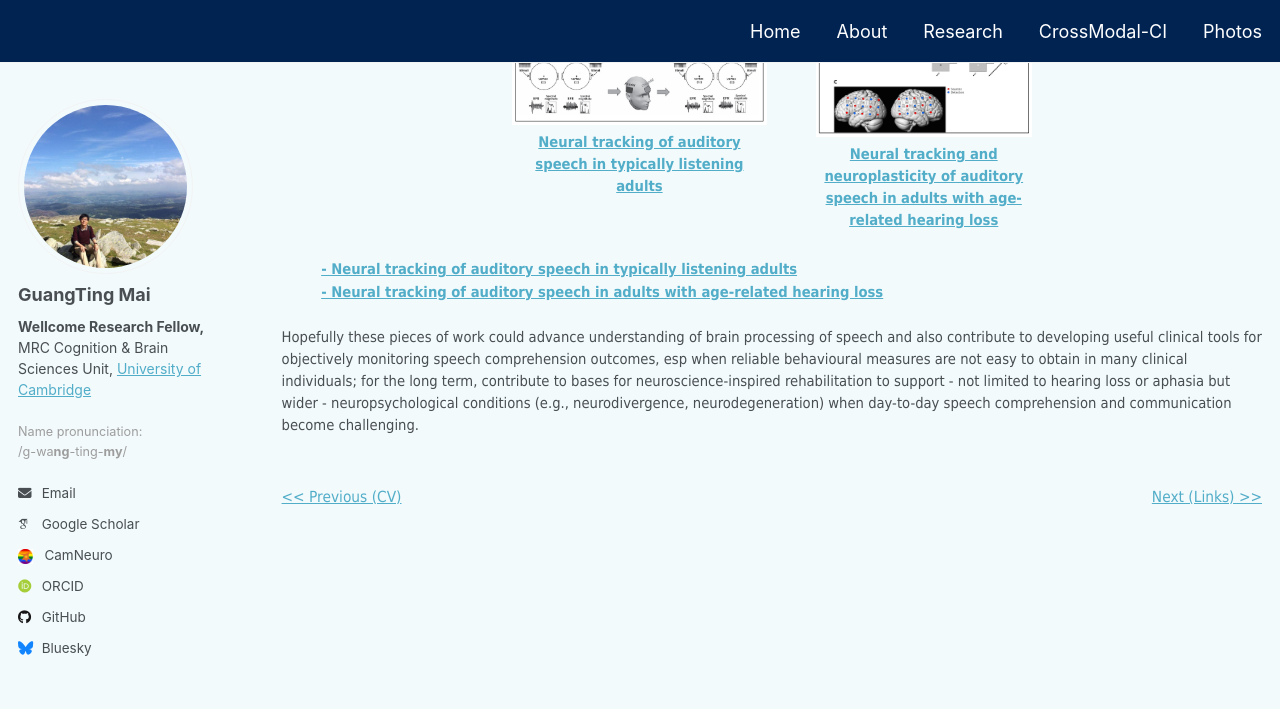
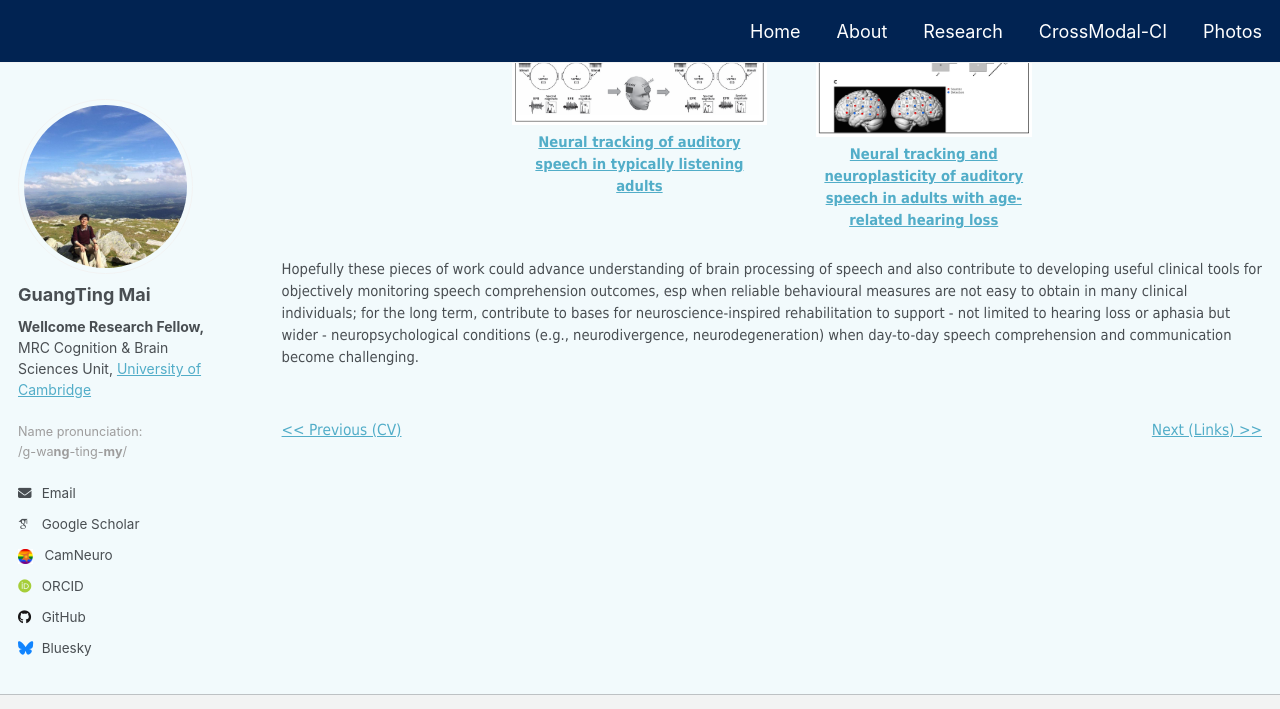
Before and after one commit to guangtingmai/guangtingmai.github.io, a Jekyll site: the page built from _pages/research-content.html, in a window 1280 px wide and 900 px high, scrolled down 1013 px, cut to the strip 0-709 px from the top of the window. Built offline with Jekyll 4.4.1, drawn with Linux system fonts in a browser that asks for light colours; some web fonts are replaced.

Commit message:
Update research-content.html

```diff
--- a/_pages/research-content.html
+++ b/_pages/research-content.html
@@ -60,11 +60,6 @@ author_profile: true
 </div>
 </p>
 
-
-<p>
-  <span style="font-size: 11pt;font-family: Tahoma;line-height: 1.5;display: block;margin-bottom: 0.05vh">&emsp;&emsp;&emsp;<a href="https://guangtingmai.github.io/neuraltrack-typical/"><strong>- Neural tracking of auditory speech in typically listening adults</strong></a></span>
-  <span style="font-size: 11pt;font-family: Tahoma;line-height: 1.5;display: block;margin-bottom: 0.25vh">&emsp;&emsp;&emsp;<a href="https://guangtingmai.github.io/neuraltrack-hearingloss/"><strong>- Neural tracking of auditory speech in adults with age-related hearing loss</strong></a></span>
-</p>
 <p><span style="font-size: 11pt;font-family: Tahoma;line-height: 1.5;display: block;">Hopefully these pieces of work could advance understanding of brain processing of speech and
   also contribute to developing useful clinical tools for objectively monitoring speech comprehension outcomes, esp when reliable behavioural measures are not easy
   to obtain in many clinical individuals; for the long term, contribute to bases for neuroscience-inspired rehabilitation to support - not limited to hearing loss
```
